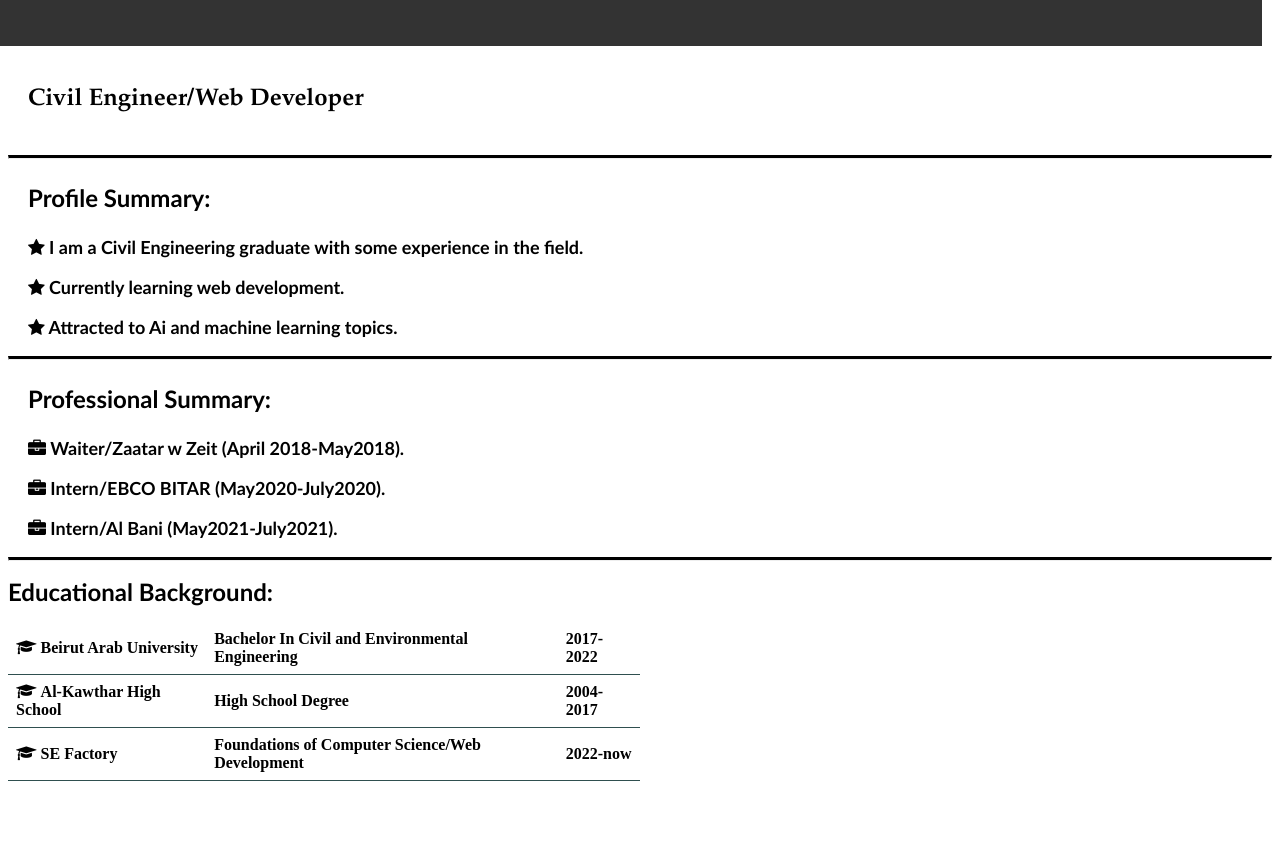
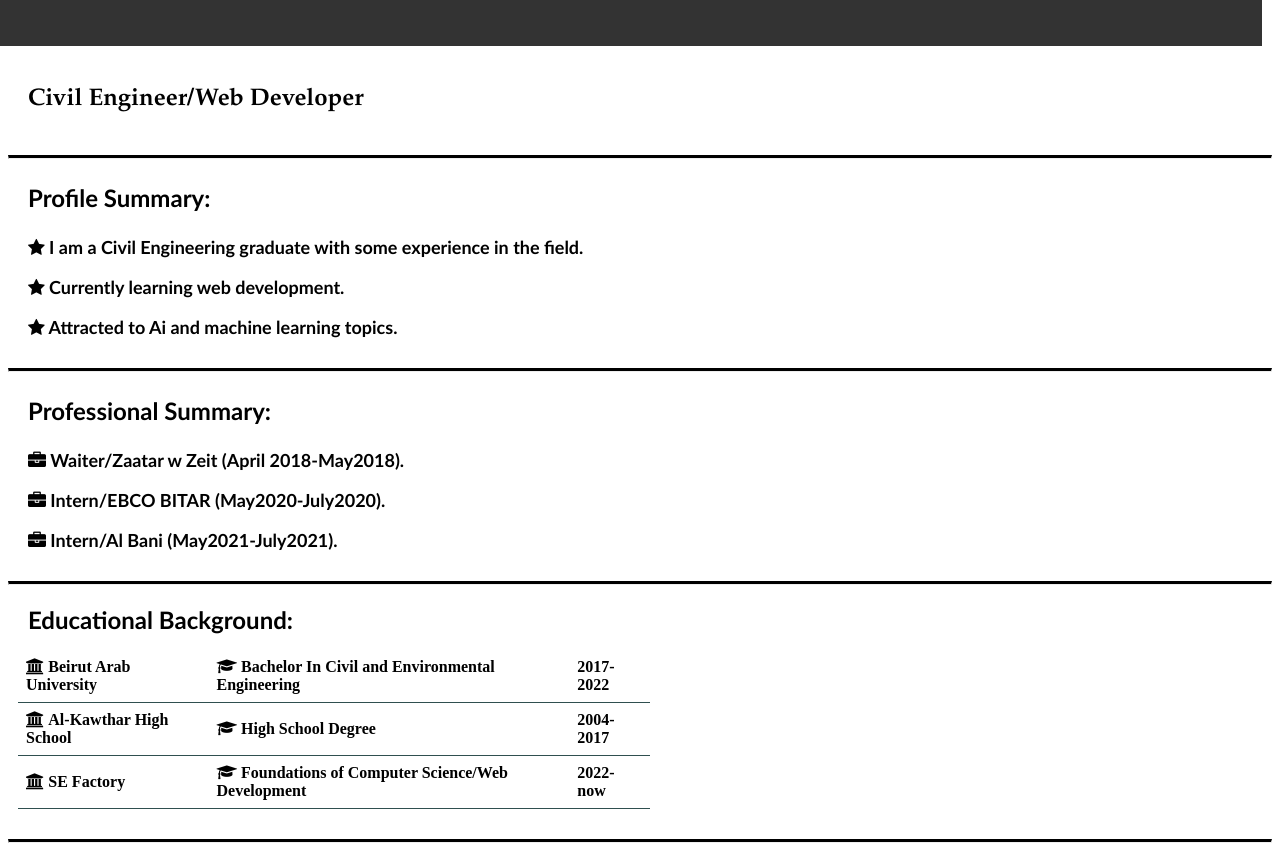
Before and after one commit to SamAbdallah/CV, a plain HTML site: page index.html in a window 1280 px wide. Shown: the part 102-965 px from the top of the page. Before the commit the page ends 891 px from the top, so only its background shows below. Drawn offline with Linux system fonts and the light colour scheme.

Commit message:
fixing margin issue for titles

```diff
--- a/index.html
+++ b/index.html
@@ -58,28 +58,29 @@
 
 </section>
 
-    <h1 class="title">Educational Background:</h1>
+    <h1 class="ed">Educational Background:</h1>
     <table>
         <tr>
-            <th><i class="fa fa-graduation-cap" aria-hidden="true"></i>&nbspBeirut Arab University</th>
-            <th>Bachelor In Civil and Environmental Engineering</th>
+            <th><i class="fa fa-university" aria-hidden="true"></i>&nbspBeirut Arab University</th>
+            <th><i class="fa fa-graduation-cap" aria-hidden="true"></i>&nbspBachelor In Civil and Environmental Engineering</th>
             <th>2017-2022</th>
         </tr>
 
         <tr>
-            <th><i class="fa fa-graduation-cap" aria-hidden="true"></i>&nbspAl-Kawthar High School</th>
-            <th>High School Degree</th>
+            <th><i class="fa fa-university" aria-hidden="true"></i>&nbspAl-Kawthar High School</th>
+            <th><i class="fa fa-graduation-cap" aria-hidden="true"></i>&nbspHigh School Degree</th>
             <th>2004-2017</th>
         </tr>
 
         <tr>
-            <th><i class="fa fa-graduation-cap" aria-hidden="true"></i>&nbspSE Factory</th>
-            <th>Foundations of Computer Science/Web Development</th>
+            <th><i class="fa fa-university" aria-hidden="true"></i>&nbspSE Factory</th>
+            <th><i class="fa fa-graduation-cap" aria-hidden="true"></i>&nbspFoundations of Computer Science/Web Development</th>
             <th>2022-now</th>
         </tr>
 
     </table>
 
+<hr class="solid1">
 
 
 
--- a/styles.css
+++ b/styles.css
@@ -66,6 +66,8 @@ li a {
 
 hr.solid1 {
     border-top: 3px solid black;
+    margin-top: 30px;
+    margin-bottom: 20px;
 }
 
 section{
@@ -73,8 +75,15 @@ section{
 }
 
 table {
+    margin-left: 10px;
     border-collapse: collapse;
     width: 50%;
+}
+
+.ed{
+    margin-left:20px;
+    font-family: Calibri;
+    font-size: x-large;
 }
 
 th, td {
```
